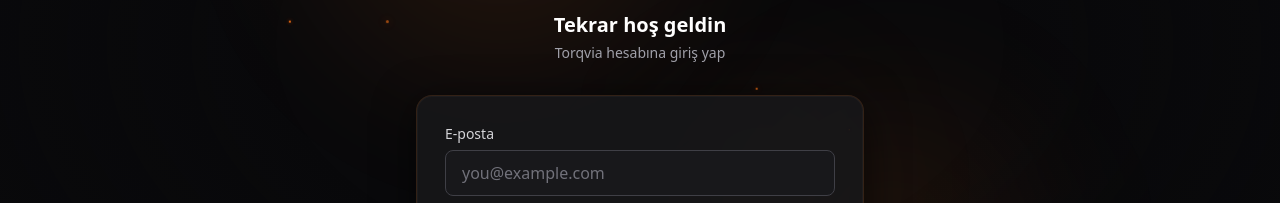
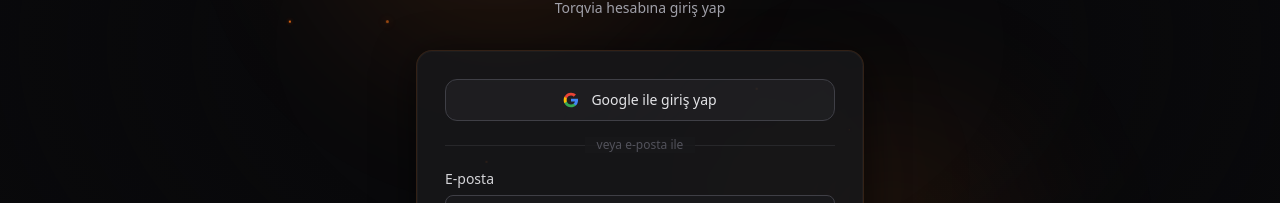
Before and after one commit to HermesS55/torqvia, a React (Vite) app: page /login in a window 1280 px wide. Shown: the part 356-559 px from the top of the page. Built offline with nearby package versions, Linux system fonts and the light colour scheme; no server answers.

Commit message:
kayit hatasi duzelt, google oauth ekle

```diff
--- a/src/contexts/AuthContext.jsx
+++ b/src/contexts/AuthContext.jsx
@@ -94,6 +94,14 @@
     await supabase.auth.signOut().catch(() => {})
   }
 
+  async function signInWithGoogle() {
+    const { error } = await supabase.auth.signInWithOAuth({
+      provider: 'google',
+      options: { redirectTo: `${window.location.origin}/dashboard` },
+    })
+    if (error) throw error
+  }
+
   async function resetPassword(email) {
     const { error } = await supabase.auth.resetPasswordForEmail(email, {
       redirectTo: `${window.location.origin}/reset-password`,
@@ -113,6 +121,7 @@
     signUp,
     signIn,
     signOut,
+    signInWithGoogle,
     resetPassword,
     updatePassword,
     refetchProfile: () => user && fetchProfile(user.id, user.user_metadata),
--- a/src/pages/auth/Login.jsx
+++ b/src/pages/auth/Login.jsx
@@ -8,13 +8,25 @@
 import toast from 'react-hot-toast'
 import { checkRateLimit } from '../../lib/security'
 
+function GoogleIcon() {
+  return (
+    <svg className="h-4 w-4 shrink-0" viewBox="0 0 24 24">
+      <path fill="#4285F4" d="M22.56 12.25c0-.78-.07-1.53-.2-2.25H12v4.26h5.92c-.26 1.37-1.04 2.53-2.21 3.31v2.77h3.57c2.08-1.92 3.28-4.74 3.28-8.09z"/>
+      <path fill="#34A853" d="M12 23c2.97 0 5.46-.98 7.28-2.66l-3.57-2.77c-.98.66-2.23 1.06-3.71 1.06-2.86 0-5.29-1.93-6.16-4.53H2.18v2.84C3.99 20.53 7.7 23 12 23z"/>
+      <path fill="#FBBC05" d="M5.84 14.09c-.22-.66-.35-1.36-.35-2.09s.13-1.43.35-2.09V7.07H2.18C1.43 8.55 1 10.22 1 12s.43 3.45 1.18 4.93l3.66-2.84z"/>
+      <path fill="#EA4335" d="M12 5.38c1.62 0 3.06.56 4.21 1.64l3.15-3.15C17.45 2.09 14.97 1 12 1 7.7 1 3.99 3.47 2.18 7.07l3.66 2.84c.87-2.6 3.3-4.53 6.16-4.53z"/>
+    </svg>
+  )
+}
+
 export default function Login() {
-  const { signIn } = useAuth()
+  const { signIn, signInWithGoogle } = useAuth()
   const t = useT()
   const navigate = useNavigate()
   const [form, setForm] = useState({ email: '', password: '' })
   const [showPassword, setShowPassword] = useState(false)
   const [loading, setLoading] = useState(false)
+  const [googleLoading, setGoogleLoading] = useState(false)
   const [error, setError] = useState('')
 
   function handleChange(e) {
@@ -42,6 +54,16 @@
     }
   }
 
+  async function handleGoogle() {
+    setGoogleLoading(true)
+    try {
+      await signInWithGoogle()
+    } catch (err) {
+      setError(err.message || 'Google ile giriş başarısız')
+      setGoogleLoading(false)
+    }
+  }
+
   return (
     <AuthCard
       title={t('auth.login.title')}
@@ -55,6 +77,26 @@
         </span>
       }
     >
+      {/* Google butonu */}
+      <button
+        type="button"
+        onClick={handleGoogle}
+        disabled={googleLoading || loading}
+        className="w-full flex items-center justify-center gap-3 px-4 py-2.5 rounded-xl border border-zinc-700 bg-zinc-800/50 hover:bg-zinc-700/60 text-zinc-200 text-sm font-medium transition-colors disabled:opacity-50 mb-4"
+      >
+        {googleLoading ? <Spinner size="sm" /> : <GoogleIcon />}
+        Google ile giriş yap
+      </button>
+
+      <div className="relative mb-4">
+        <div className="absolute inset-0 flex items-center">
+          <div className="w-full border-t border-zinc-800" />
+        </div>
+        <div className="relative flex justify-center">
+          <span className="px-3 text-xs text-zinc-600" style={{ background: 'rgba(24,24,27,0.85)' }}>veya e-posta ile</span>
+        </div>
+      </div>
+
       <form onSubmit={handleSubmit} className="space-y-4">
         {error && (
           <div className="bg-red-500/10 border border-red-500/30 rounded-lg px-4 py-3 text-red-400 text-sm">
@@ -102,7 +144,7 @@
           </div>
         </div>
 
-        <button type="submit" disabled={loading} className="btn-primary w-full flex items-center justify-center gap-2 mt-2">
+        <button type="submit" disabled={loading || googleLoading} className="btn-primary w-full flex items-center justify-center gap-2 mt-2">
           {loading ? <Spinner size="sm" /> : t('auth.login.submit')}
         </button>
       </form>
--- a/src/pages/auth/Register.jsx
+++ b/src/pages/auth/Register.jsx
@@ -8,13 +8,25 @@
 import toast from 'react-hot-toast'
 import { checkRateLimit } from '../../lib/security'
 
+function GoogleIcon() {
+  return (
+    <svg className="h-4 w-4 shrink-0" viewBox="0 0 24 24">
+      <path fill="#4285F4" d="M22.56 12.25c0-.78-.07-1.53-.2-2.25H12v4.26h5.92c-.26 1.37-1.04 2.53-2.21 3.31v2.77h3.57c2.08-1.92 3.28-4.74 3.28-8.09z"/>
+      <path fill="#34A853" d="M12 23c2.97 0 5.46-.98 7.28-2.66l-3.57-2.77c-.98.66-2.23 1.06-3.71 1.06-2.86 0-5.29-1.93-6.16-4.53H2.18v2.84C3.99 20.53 7.7 23 12 23z"/>
+      <path fill="#FBBC05" d="M5.84 14.09c-.22-.66-.35-1.36-.35-2.09s.13-1.43.35-2.09V7.07H2.18C1.43 8.55 1 10.22 1 12s.43 3.45 1.18 4.93l3.66-2.84z"/>
+      <path fill="#EA4335" d="M12 5.38c1.62 0 3.06.56 4.21 1.64l3.15-3.15C17.45 2.09 14.97 1 12 1 7.7 1 3.99 3.47 2.18 7.07l3.66 2.84c.87-2.6 3.3-4.53 6.16-4.53z"/>
+    </svg>
+  )
+}
+
 export default function Register() {
-  const { signUp } = useAuth()
+  const { signUp, signInWithGoogle } = useAuth()
   const t = useT()
   const navigate = useNavigate()
   const [form, setForm] = useState({ email: '', password: '', phone: '', role: 'owner' })
   const [showPassword, setShowPassword] = useState(false)
   const [loading, setLoading] = useState(false)
+  const [googleLoading, setGoogleLoading] = useState(false)
   const [error, setError] = useState('')
 
   function handleChange(e) {
@@ -49,6 +61,16 @@
     }
   }
 
+  async function handleGoogle() {
+    setGoogleLoading(true)
+    try {
+      await signInWithGoogle()
+    } catch (err) {
+      setError(err.message || 'Google ile giriş başarısız')
+      setGoogleLoading(false)
+    }
+  }
+
   return (
     <AuthCard
       title={t('auth.register.title')}
@@ -62,6 +84,26 @@
         </span>
       }
     >
+      {/* Google butonu */}
+      <button
+        type="button"
+        onClick={handleGoogle}
+        disabled={googleLoading || loading}
+        className="w-full flex items-center justify-center gap-3 px-4 py-2.5 rounded-xl border border-zinc-700 bg-zinc-800/50 hover:bg-zinc-700/60 text-zinc-200 text-sm font-medium transition-colors disabled:opacity-50 mb-4"
+      >
+        {googleLoading ? <Spinner size="sm" /> : <GoogleIcon />}
+        Google ile kayıt ol
+      </button>
+
+      <div className="relative mb-4">
+        <div className="absolute inset-0 flex items-center">
+          <div className="w-full border-t border-zinc-800" />
+        </div>
+        <div className="relative flex justify-center">
+          <span className="px-3 text-xs text-zinc-600" style={{ background: 'rgba(24,24,27,0.85)' }}>veya e-posta ile</span>
+        </div>
+      </div>
+
       <form onSubmit={handleSubmit} className="space-y-4">
         {error && (
           <div className="bg-red-500/10 border border-red-500/30 rounded-lg px-4 py-3 text-red-400 text-sm">
@@ -124,7 +166,7 @@
           </div>
         </div>
 
-        <button type="submit" disabled={loading} className="btn-primary w-full flex items-center justify-center gap-2 mt-2">
+        <button type="submit" disabled={loading || googleLoading} className="btn-primary w-full flex items-center justify-center gap-2 mt-2">
           {loading ? <Spinner size="sm" /> : t('auth.register.submit')}
         </button>
 
```
Also changed, not shown: 1 other file (tests, documents, lock files or other folders).
